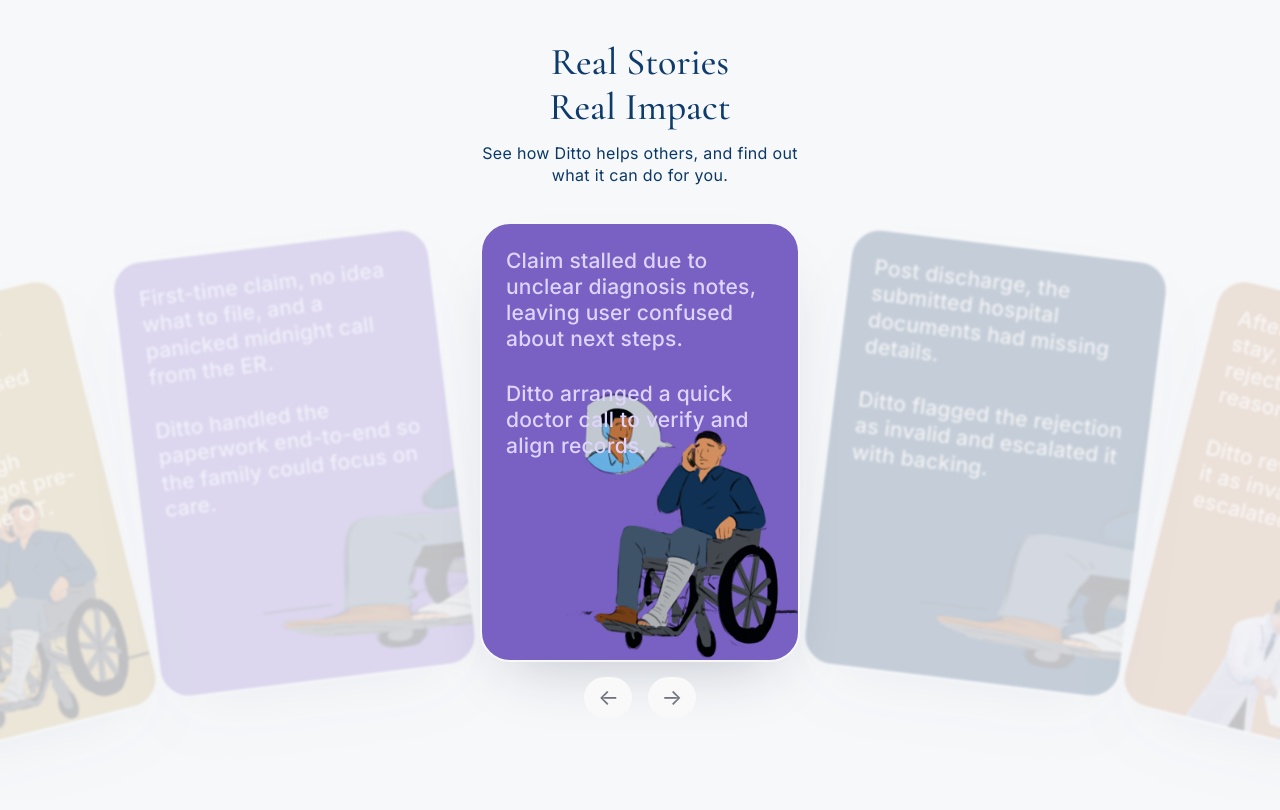
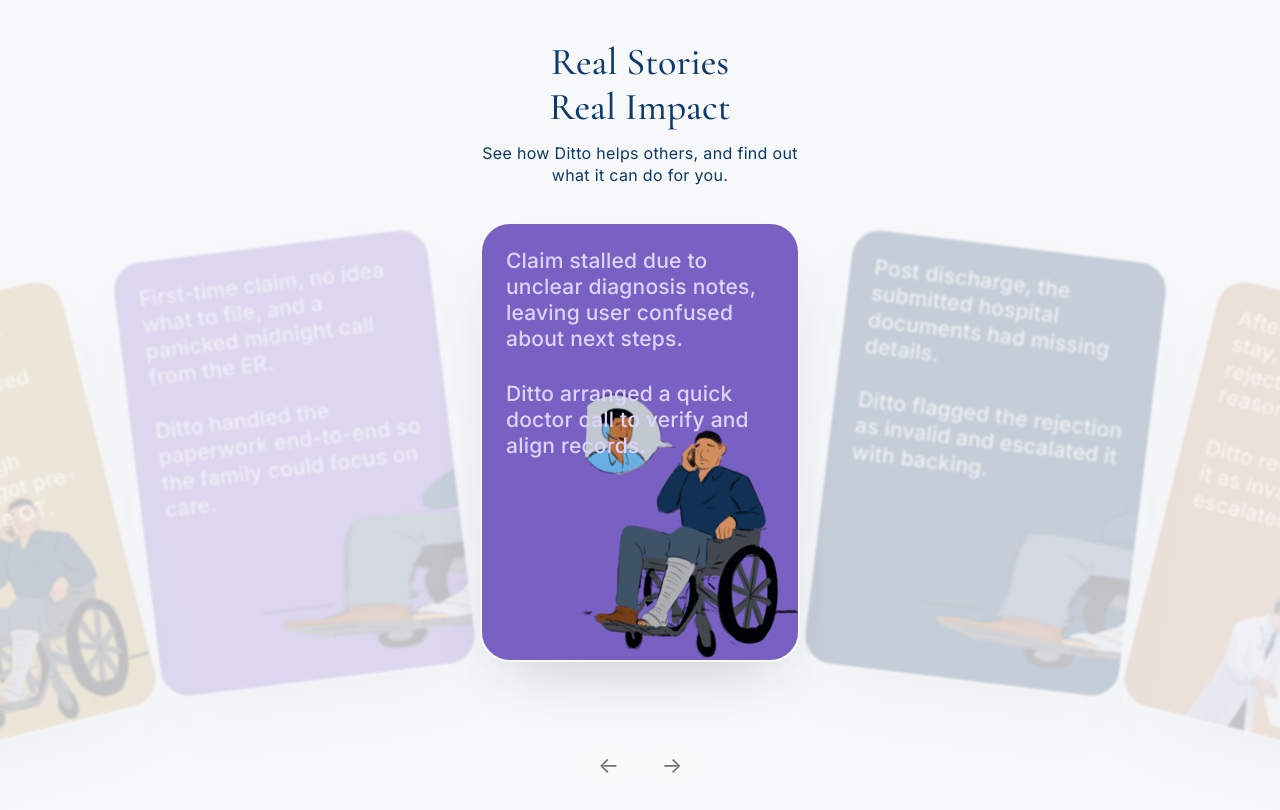
Before and after one commit to lakshminarayanan17/ditto-real-stories, a React (Vite) app: page / in a window 1280 px wide. Built offline with nearby package versions, Linux system fonts and the light colour scheme.

Commit message:
ui: widen gap between active card and nav arrows

```diff
--- a/src/index.css
+++ b/src/index.css
@@ -34,9 +34,7 @@
 /* Carousel: joindawn-style creative effect (semicircle fan) */
 .real-stories-swiper-shell {
   position: relative;
-  /* Shell height = swiper card area + nav row.
-     Tight on purpose so nav sits right under the active card. */
-  height: 520px;
+  height: 600px;
 }
 
 .real-stories-swiper-shell .swiper {
@@ -57,9 +55,9 @@
   cursor: grab;
 }
 
-/* Nav arrows sit ~12px below the active card bottom. */
+/* Comfortable breathing room between active card and nav arrows. */
 .real-stories-swiper-shell .real-stories-nav {
-  bottom: 12px;
+  bottom: 24px;
 }
 
 .real-stories-swiper-shell .swiper:active {
```
